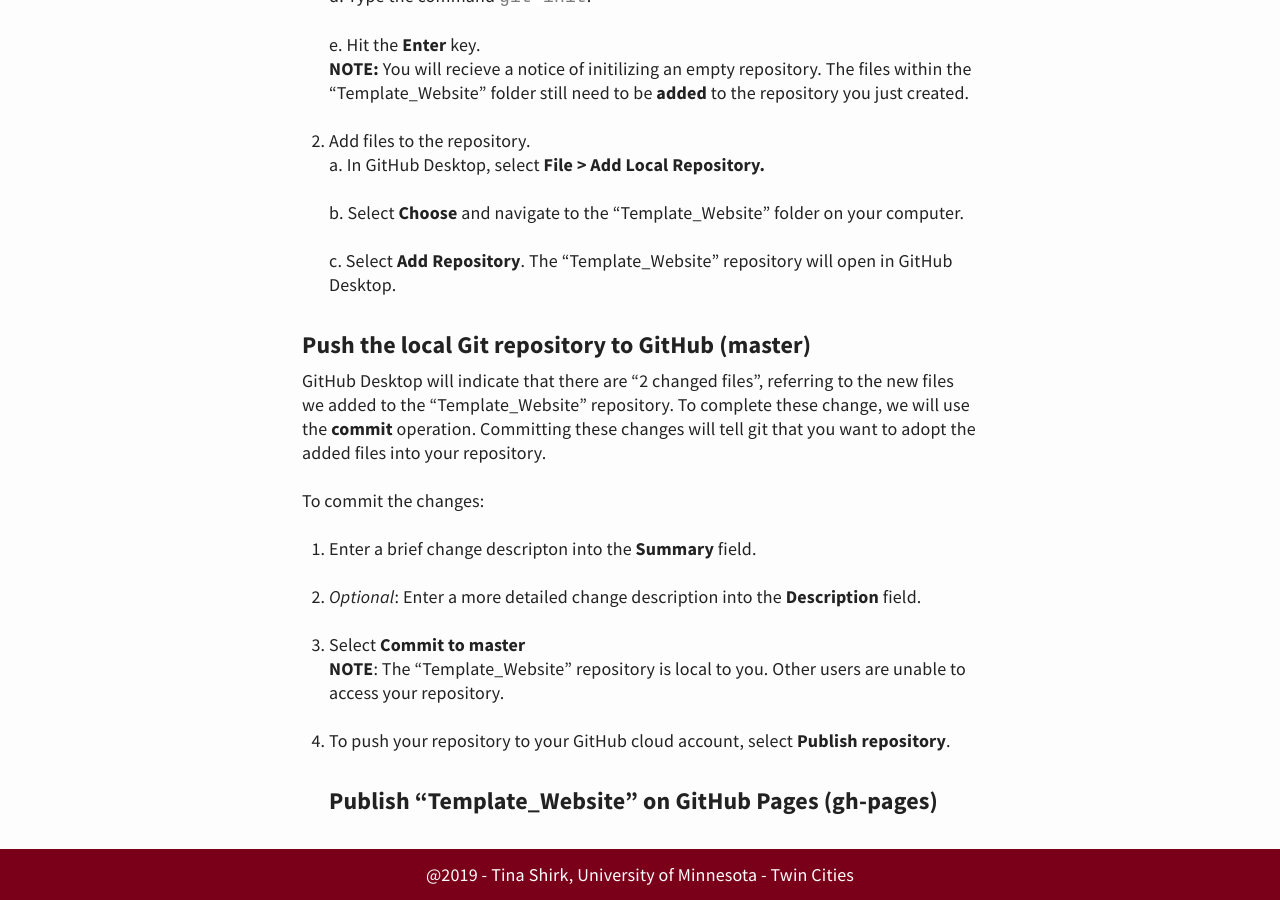
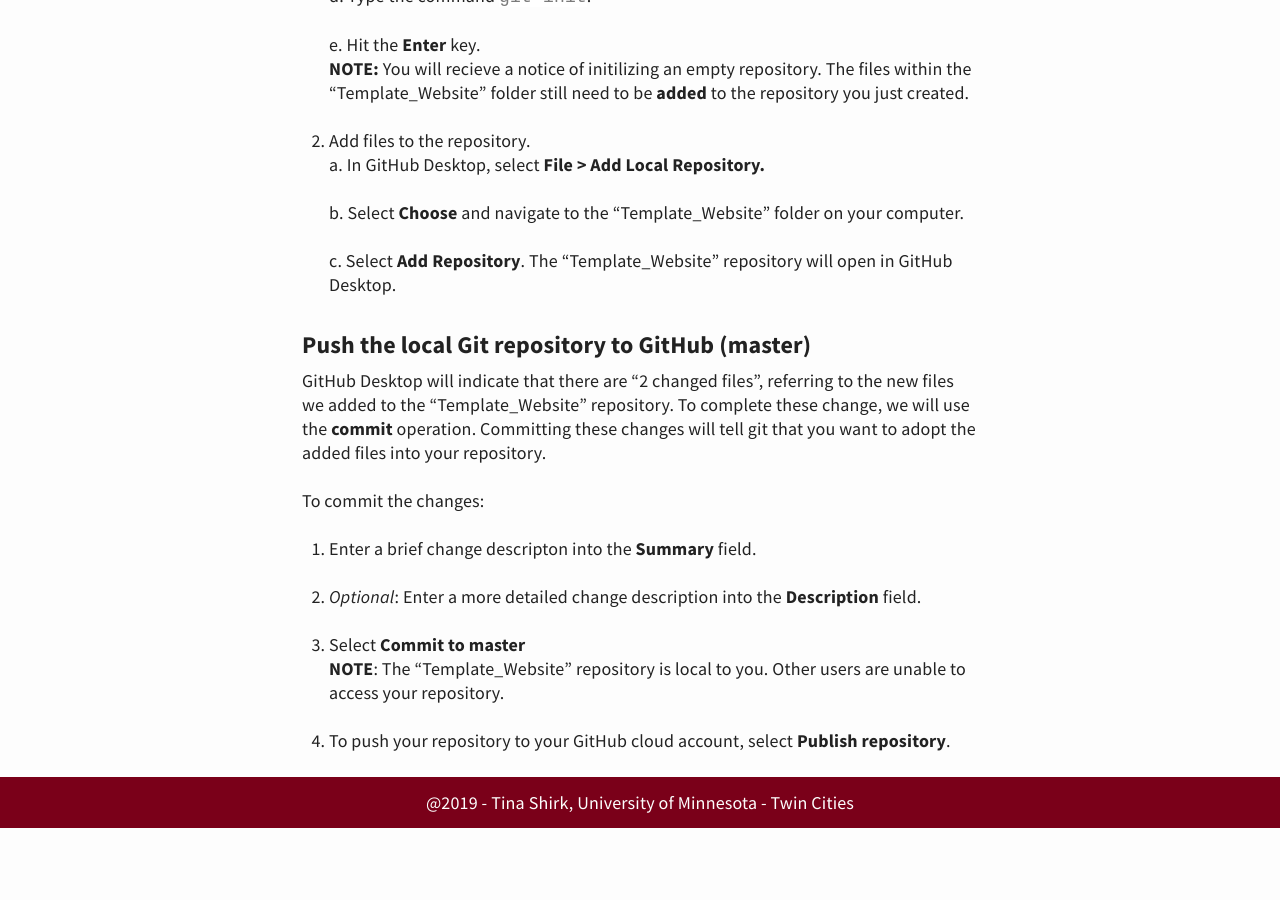
Before and after one commit to kristinashirk/digital-tech, a Jekyll site: the page built from _posts/2019-09-02-git and GitHub.md, in a window 1280 px wide and 900 px high, scrolled down 2538 px. Built offline with Jekyll 4.4.1, drawn with Linux system fonts in a browser that asks for light colours; after the commit the page ends 3366 px from its top, so only the background shows below that.

Commit message:
Scope of article

```diff
--- a/_posts/2019-09-02-git and GitHub.md
+++ b/_posts/2019-09-02-git and GitHub.md
@@ -84,4 +84,3 @@ To commit the changes:
 **NOTE**: The "Template_Website" repository is local to you. Other users are unable to access your repository.
 
 4. To push your repository to your GitHub cloud account, select **Publish repository**.
-### Publish "Template_Website" on GitHub Pages (gh-pages)
```
